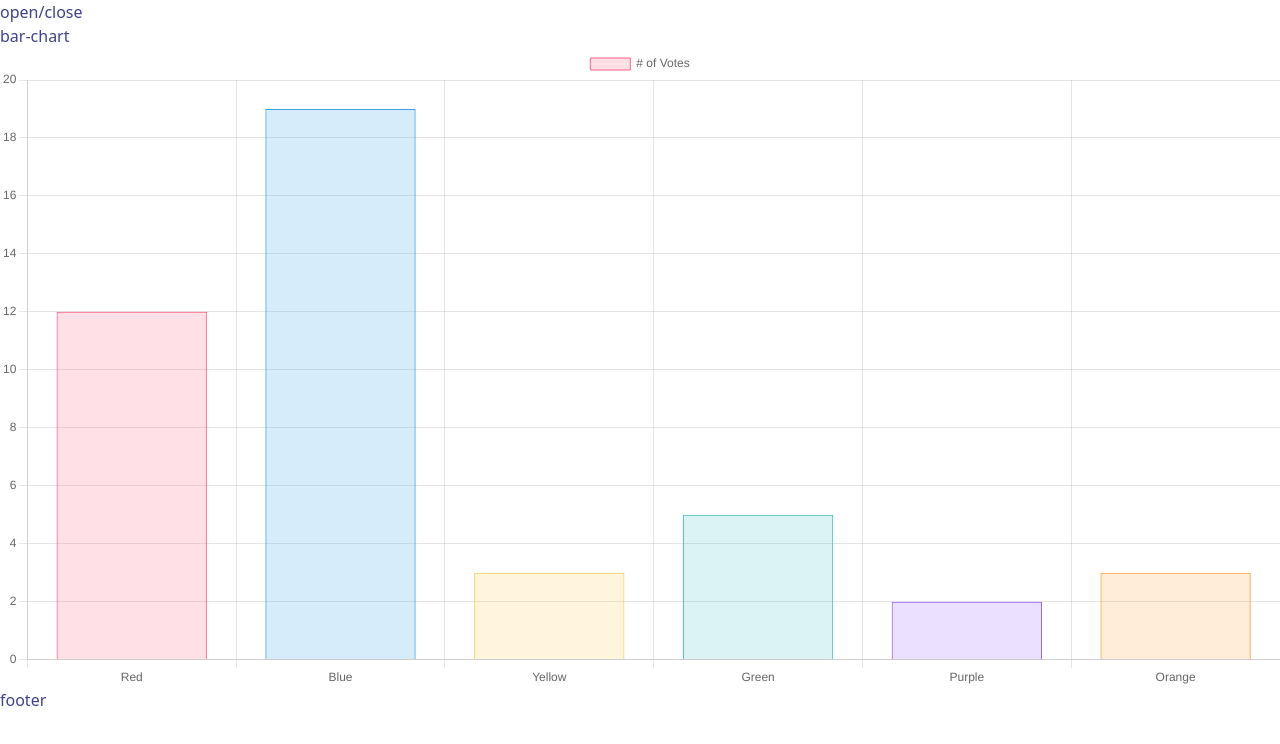
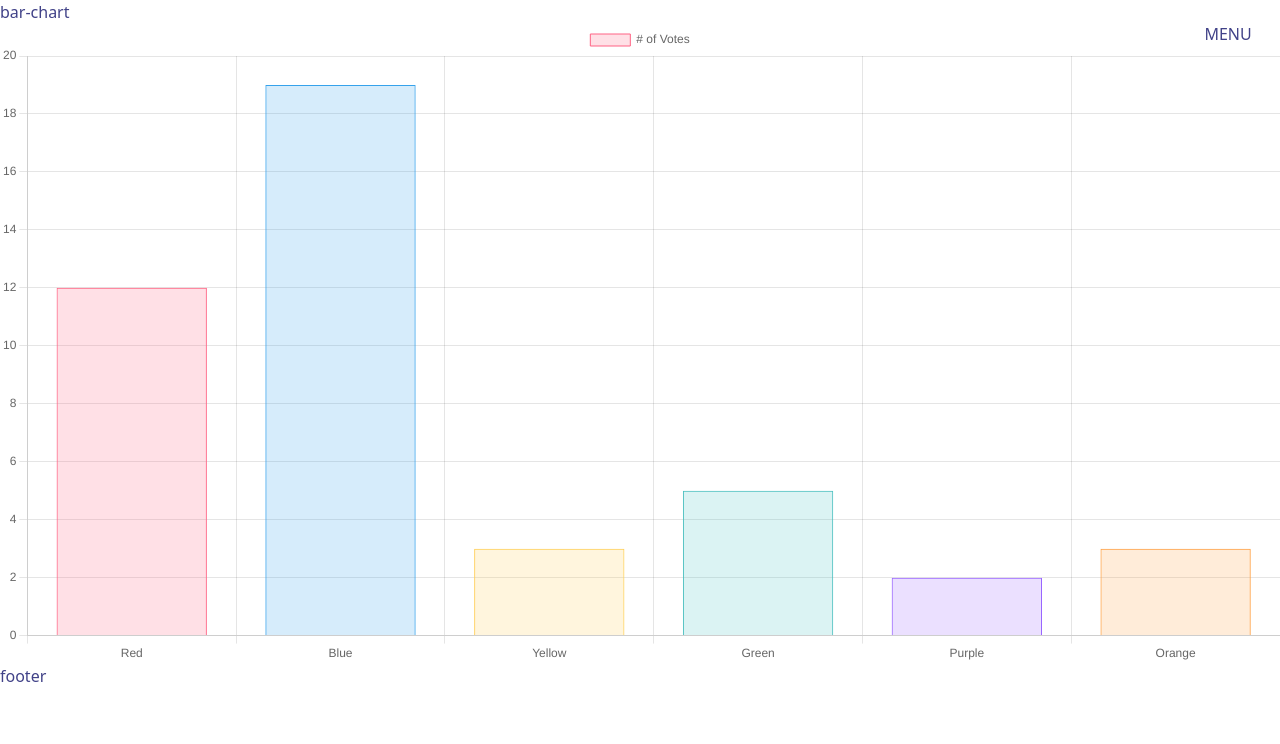
Before and after one commit to Adishumla/Waterworks, a Next.js app: page / in a window 1280 px wide. Shown: the top 744 px of the page. Built offline with nearby package versions, Linux system fonts and the light colour scheme.

Commit message:
simple menu animation

```diff
--- a/src/components/navigation/Menu.tsx
+++ b/src/components/navigation/Menu.tsx
@@ -1,7 +1,10 @@
 export default function Menu({menuIsVisible}:{menuIsVisible: boolean}) {
 	return (
-		<nav className={` ${menuIsVisible? '' : ''}`}>
+		<nav className={`fixed inset-0 min-h-screen bg-gradient-to-b from-white to-atlantic duration-500 transition-transform overflow-hidden p-12 ${menuIsVisible? 'w-screen -translate-x-0' : ' translate-x-full'}`}>
+			<p className=" text-mediterranean text-6xl">WATERWORKS</p>
+			<ul>
 
+			</ul>
 		</nav>
 	);
 }
--- a/src/components/navigation/MenuButton.tsx
+++ b/src/components/navigation/MenuButton.tsx
@@ -6,8 +6,9 @@ export default function MenuButton({
 	onClick: React.ReactEventHandler;
 }) {
 	return (
-		<button onClick={onClick} className={` ${menuIsVisible ? '' : ''}`}>
-			open/close
+		<button onClick={onClick} className={`fixed hover:cursor-pointer top-4 p-2 right-6 w-14 h-9 flex flex-col justify-center items-center gap-2 ${menuIsVisible ? '' : ''}`}>
+			<p className={` ${menuIsVisible ? 'hidden' : ''}`}>MENU</p>
+			<p className={` ${menuIsVisible ? '' : 'hidden'}`}>CLOSE</p>
 		</button>
 	);
 }
```
